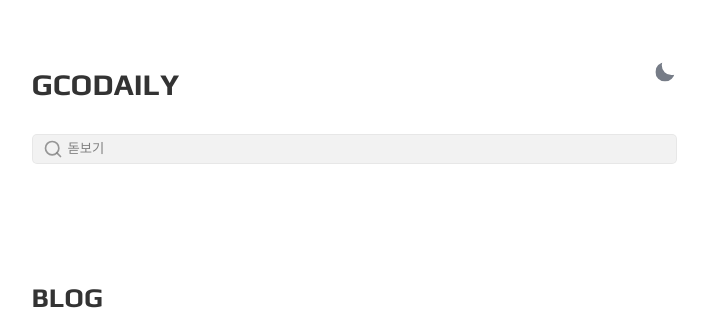
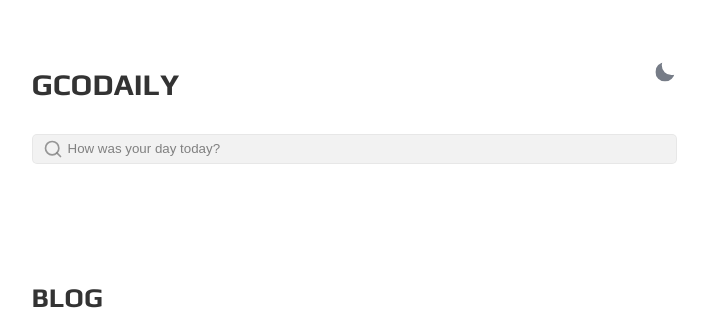
Before and after one commit to k-sub-git/younggunkim.github.io, a Jekyll site: the page built from index.html, in a window 1280 px wide. Shown: the top 332 px of the page, without its empty margins (286-994 px from the left). Built offline with Jekyll 4.4.1, drawn with Linux system fonts in a browser that asks for light colours.

Commit message:
Update index.html

```diff
--- a/index.html
+++ b/index.html
@@ -31,7 +31,7 @@ layout: default
         </svg>
     </label>
 
-    <input type="search" id="search-input" placeholder="돋보기" aria-label="Search">
+    <input type="search" id="search-input" placeholder="How was your day today?" aria-label="Search">
     <ul id="search-results"></ul>
 </div>
 
```
